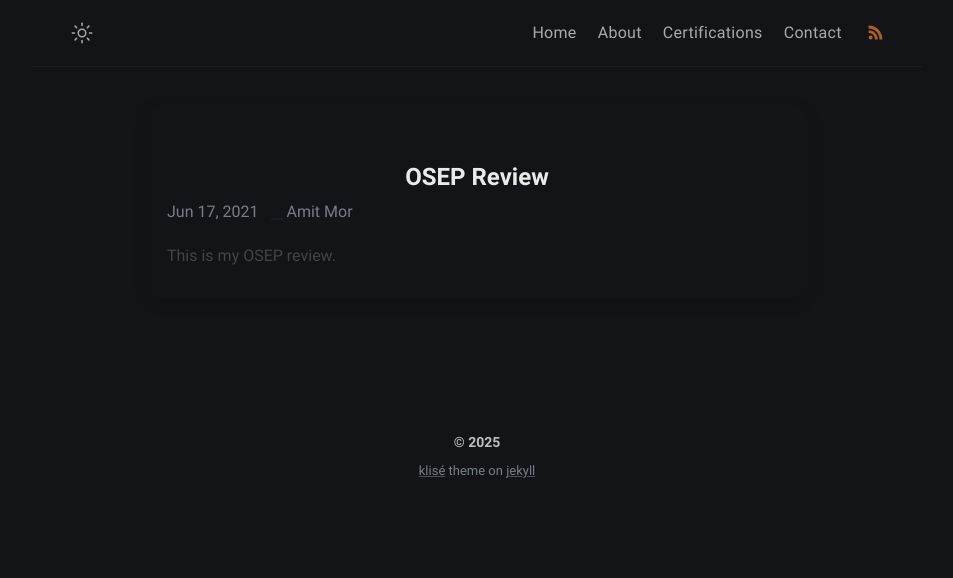
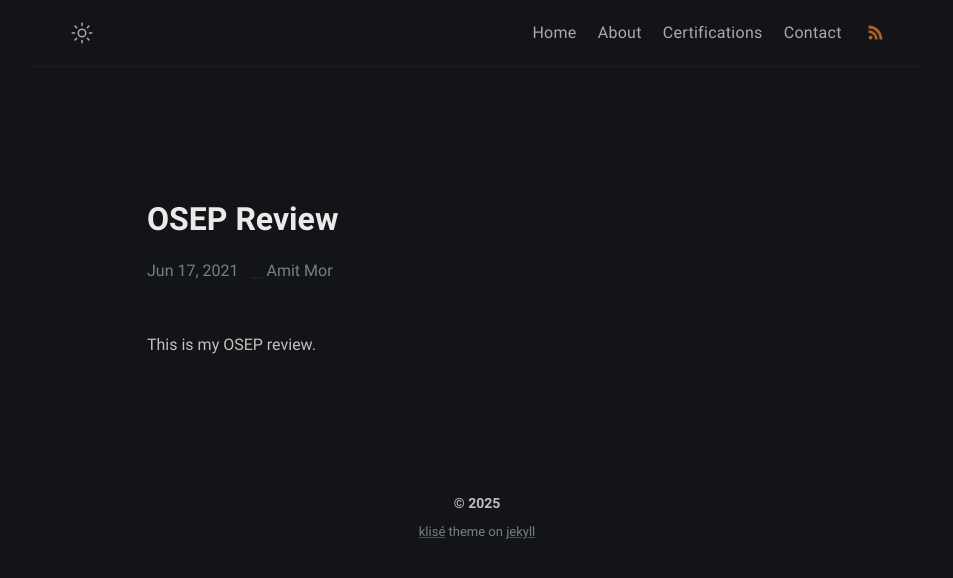
Before and after one commit to Extravenger/extravenger.github.io, a Jekyll site: the page built from _posts/OSEP-Review/2025-02-10-osep-review.md, in a window 1280 px wide. Shown: the top 578 px of the page, without its empty margins (163-1116 px from the left). Built offline with Jekyll 4.4.1, drawn with Linux system fonts in a browser that asks for light colours.

Commit message:
Update post.html

```diff
--- a/_layouts/post.html
+++ b/_layouts/post.html
@@ -6,92 +6,6 @@ layout: compress
 <html lang="{{ page.lang | default: site.lang | default: "en" }}">
 
 {% include header.html %}
-
-<head>
-  <style>
-    /* Card-style layout for the blog post */
-    .card {
-      background: var(--content-bg);
-      border-radius: 15px;
-      box-shadow: 0 4px 15px rgba(0, 0, 0, 0.1);
-      overflow: hidden;
-      margin: 30px auto;
-      padding: 20px;
-      max-width: 800px;
-      width: 100%;
-      box-sizing: border-box;
-      transition: all 0.3s ease;
-    }
-
-    /* Card header with title and metadata */
-    .card-header {
-      margin-bottom: 20px;
-    }
-
-    .card-title {
-      font-size: 2rem;
-      font-weight: bold;
-      color: #333;
-      margin-bottom: 10px;
-      text-align: center;
-    }
-
-    .card-meta {
-      font-size: 1rem;
-      color: #666;
-      text-align: center;
-    }
-
-    /* Card body for the content */
-    .card-body {
-      font-size: 1rem;
-      color: #444;
-      line-height: 1.6;
-      text-align: justify;
-    }
-
-    /* Tags section */
-    .tags {
-      display: flex;
-      justify-content: center;
-      gap: 10px;
-    }
-
-    .tag {
-      font-size: 0.9rem;
-      padding: 5px 10px;
-      background: #e0e0e0;
-      border-radius: 20px;
-      color: #333;
-      text-decoration: none;
-      transition: background 0.3s ease;
-    }
-
-    .tag:hover {
-      background: #0096FF;
-      color: white;
-    }
-
-    .post-updated-at {
-      font-size: 0.9rem;
-      color: #666;
-      display: block;
-      text-align: center;
-      margin-top: 20px;
-    }
-
-    /* Adjustments for small screens */
-    @media (max-width: 768px) {
-      .card {
-        padding: 15px;
-      }
-
-      .card-title {
-        font-size: 1.5rem;
-      }
-    }
-  </style>
-</head>
 
 <body data-theme="{{ site.mode }}" class="notransition">
 
@@ -115,11 +29,11 @@ layout: compress
   </script>
 
   {% include navbar.html %}
-
   <div class="wrapper post">
     <main class="page-content" aria-label="Content">
-      <article class="card" itemscope itemtype="https://schema.org/BlogPosting">
-        <div class="card-header">
+      <article itemscope itemtype="https://schema.org/BlogPosting">
+
+        <header class="header">
           {% if page.tags and page.tags != empty %}
           <div class="tags">
             {% assign tags = page.tags %}
@@ -131,7 +45,7 @@ layout: compress
             </span>
           </div>
           {% endif %}
-          <h1 class="card-title" itemprop="headline">{{ page.title | escape }}</h1>
+          <h1 class="header-title" itemprop="headline">{{ page.title | escape }}</h1>
           {% if page.date %}
           <div class="post-meta">
             <time datetime="{{ page.date | date_to_xmlschema }}" itemprop="datePublished">
@@ -148,9 +62,8 @@ layout: compress
             <span hidden itemprop="mainEntityOfPage">{{ page.excerpt }}</span>
           </div>
           {% endif %}
-        </div>
+        </header>
 
-        <div class="card-body">
         <!-- Content Section -->
         <div class="post-body" itemprop="articleBody">
           {{ content | markdownify }}
@@ -161,8 +74,6 @@ layout: compress
           <a href="https://twitter.com/{{site.twitter}}/status/{{page.tweet}}">Twitter</a>.
         </p>
         {% endif %}
-        </div>
-
       </article>
 
       {% if page.comments %}
```
Lines whose indentation alone changed are shown as unchanged.
